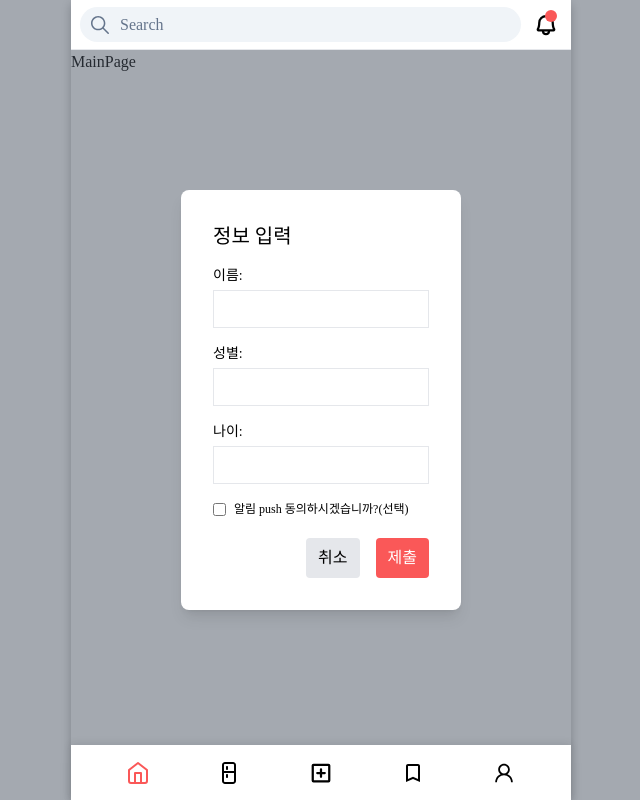
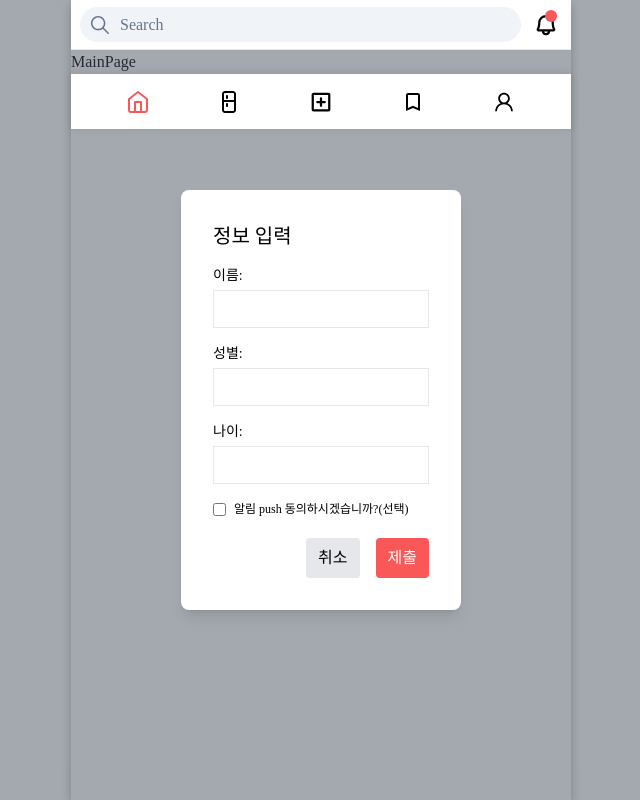
Before and after one commit to OZ-Coding-School/oz_02_main-001-FE, a React (Vite) app: page / in a window 1280 px wide. Shown: the whole page, without its empty margins (319-959 px from the left). Built offline with nearby package versions, Linux system fonts and the light colour scheme; a web font is replaced by a local one.

Commit message:
Fix: Footer fixed를 sticky로 수정

```diff
--- a/src/components/footer/Footer.tsx
+++ b/src/components/footer/Footer.tsx
@@ -7,7 +7,7 @@ interface FooterProps {
 
 const Footer: React.FC<FooterProps> = ({ page }) => {
   return (
-    <div className="max-w-[500px] w-full fixed bottom-0 z-[10] shadow-[0px_-1px_8px_rgba(38,38,38,0.116)] ">
+    <div className="max-w-[500px] w-full sticky bottom-0 z-[10] shadow-[0px_-1px_8px_rgba(38,38,38,0.116)] ">
       <div className="flex justify-evenly items-center bg-white h-[55px]">
         <FooterItem page={page} title="main" moveTo="/" />
         <FooterItem page={page} title="refrigerator" moveTo="/refrigerator" />
--- a/src/pages/ProfilePage/components/PostsList.tsx
+++ b/src/pages/ProfilePage/components/PostsList.tsx
@@ -43,7 +43,7 @@ const PostsList: React.FC<PostsListProps> = ({
         </>
       ) : (
         <>
-          <div className="grid grid-cols-3 gap-[1px] p-3 pb-[50px]">
+          <div className="grid grid-cols-3 gap-[1px] p-3">
             {postsRecipeList.map((recipeItem, index) => (
               <Link
                 to={`/recipe/:${recipeItem.id}`}
```
